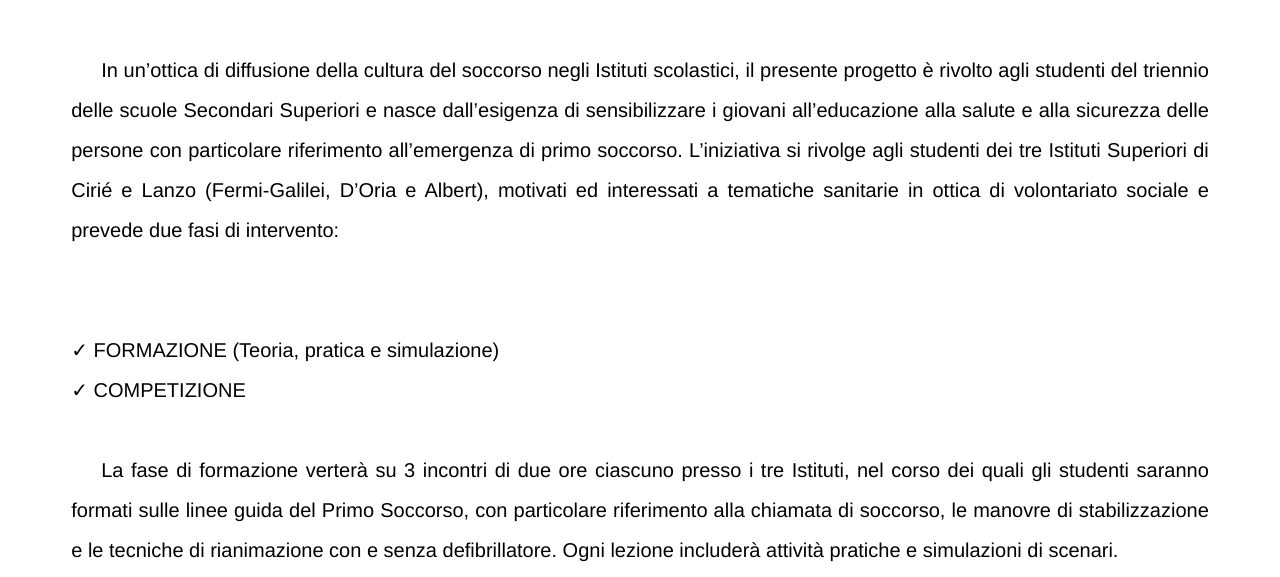
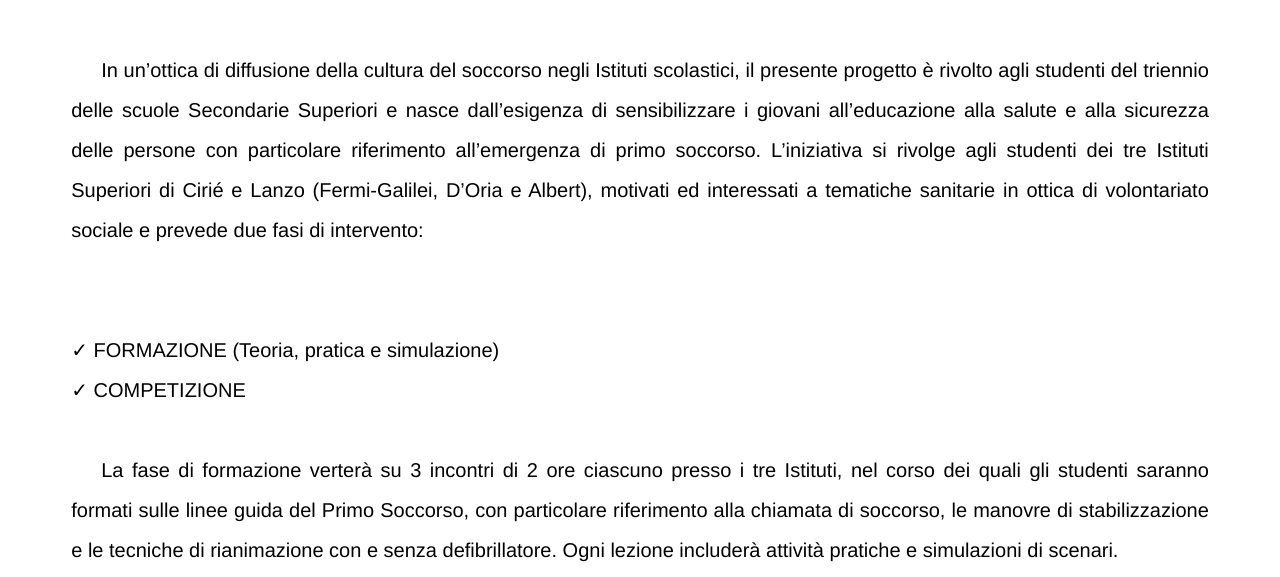
Before and after one commit to Chappi74/web-test, a plain HTML site: page index.html in a window 1280 px wide. Shown: the part 223-800 px from the top of the page. Drawn offline with Linux system fonts and the light colour scheme.

Commit message:
Update index.html

```diff
--- a/index.html
+++ b/index.html
@@ -9,7 +9,6 @@
 
       <!-- HEADER -->
       <div class="header-container">
-        <!-- <div class="header-title-img"> -->
         <div>
           <img src="img/logo-sezione.png" class="header-title-img">
         </div>
@@ -18,49 +17,29 @@
 
 
       <!-- SEP -->
-      <!-- <div class="line-separator"></div> -->
       <img src="img/bckgrnd.png" width="90%" height="15px">
 
 
       <!-- BODY -->
       <div class="body-container">
-        <p class="light">In un’ottica di diffusione della cultura del soccorso negli Istituti scolastici, il presente progetto è rivolto agli studenti del triennio delle scuole Secondari Superiori e nasce dall’esigenza di sensibilizzare i giovani all’educazione alla salute e alla sicurezza delle persone con particolare riferimento all’emergenza di primo soccorso.
+        <p class="light">In un’ottica di diffusione della cultura del soccorso negli Istituti scolastici, il presente progetto è rivolto agli studenti del triennio delle scuole Secondarie Superiori e nasce dall’esigenza di sensibilizzare i giovani all’educazione alla salute e alla sicurezza delle persone con particolare riferimento all’emergenza di primo soccorso.
           L’iniziativa si rivolge agli studenti dei tre Istituti Superiori di Cirié e Lanzo (Fermi-Galilei, D’Oria e Albert), motivati ed interessati a tematiche sanitarie in ottica di volontariato sociale e prevede due fasi di intervento:</p>
 
-        <!-- ROW -->
-        <!-- <div class="body-container-row">
-          <div class="body-row-item-text"> -->
         <p class="light">
           <br>✓ FORMAZIONE (Teoria, pratica e simulazione)
           <br>✓ COMPETIZIONE
         </p>
-          <!-- </div>
-          <div>
-            <img class="body-row-item-img-crash" src="img/crash.png">
-          </div>
-        </div> -->
 
-        <!-- <div>       -->
-        <p class="light">La fase di formazione verterà su 3 incontri di due ore ciascuno presso i tre Istituti, nel corso dei quali gli studenti saranno formati sulle linee guida del Primo Soccorso, con particolare riferimento alla chiamata di soccorso, le manovre di stabilizzazione e le tecniche di rianimazione con e senza defibrillatore.
+        <p class="light">La fase di formazione verterà su 3 incontri di 2 ore ciascuno presso i tre Istituti, nel corso dei quali gli studenti saranno formati sulle linee guida del Primo Soccorso, con particolare riferimento alla chiamata di soccorso, le manovre di stabilizzazione e le tecniche di rianimazione con e senza defibrillatore.
         Ogni lezione includerà attività pratiche e simulazioni di scenari.</p>
-        <!-- </div> -->
 
-        <!-- <div class="body-container-row">
-          <div class="body-row-item-img-eli-div">
-            <img class="body-row-item-img-eli" src="img/eli.png">
-          </div> -->
-          <!-- <div class="body-row-item-text"> -->
         <p class="light">I ragazzi che al termine di questa fase saranno ritenuti idonei alla gestione di uno scenario di soccorso, andranno a costituire “squadre” operative di 3 persone ognuna che accederanno alla competizione finale che si terrà a Cirié nella tarda primavera 2024.</p>
-          <!-- </div>
-        </div> -->
-
-
 
         <p class="light">La competizione vedrà coinvolte tutte le “squadre” abilitate che si confronteranno su alcuni scenari di emergenza sanitaria allestiti nel centro cittadino.
         Ogni singolo intervento sarà valutato da istruttori della Croce Verde e da personale sanitario specializzato e permetterà ad ogni “gruppo squadra” di acquisire un punteggio utile per la definizione di una classifica finale. Ai componenti delle prime tre squadre classificate verrà consegnata una targa ricordo e a tutti un premio partecipazione.</p>
         <p class="light">Obiettivo principale di questa competizione però non sarà tanto il primeggiare quanto, invece, la possibilità di confrontarsi su specifiche realtà di emergenze sanitarie in un’ottica di servizio alla comunità.
-        Ogni partecipante riceverà un attestato di riconoscimento del percorso formativo svolto</p>
-        <!-- </div> -->
+        Ogni partecipante riceverà un attestato di riconoscimento del percorso formativo svolto.</p>
+
       </div>
 
 
```
